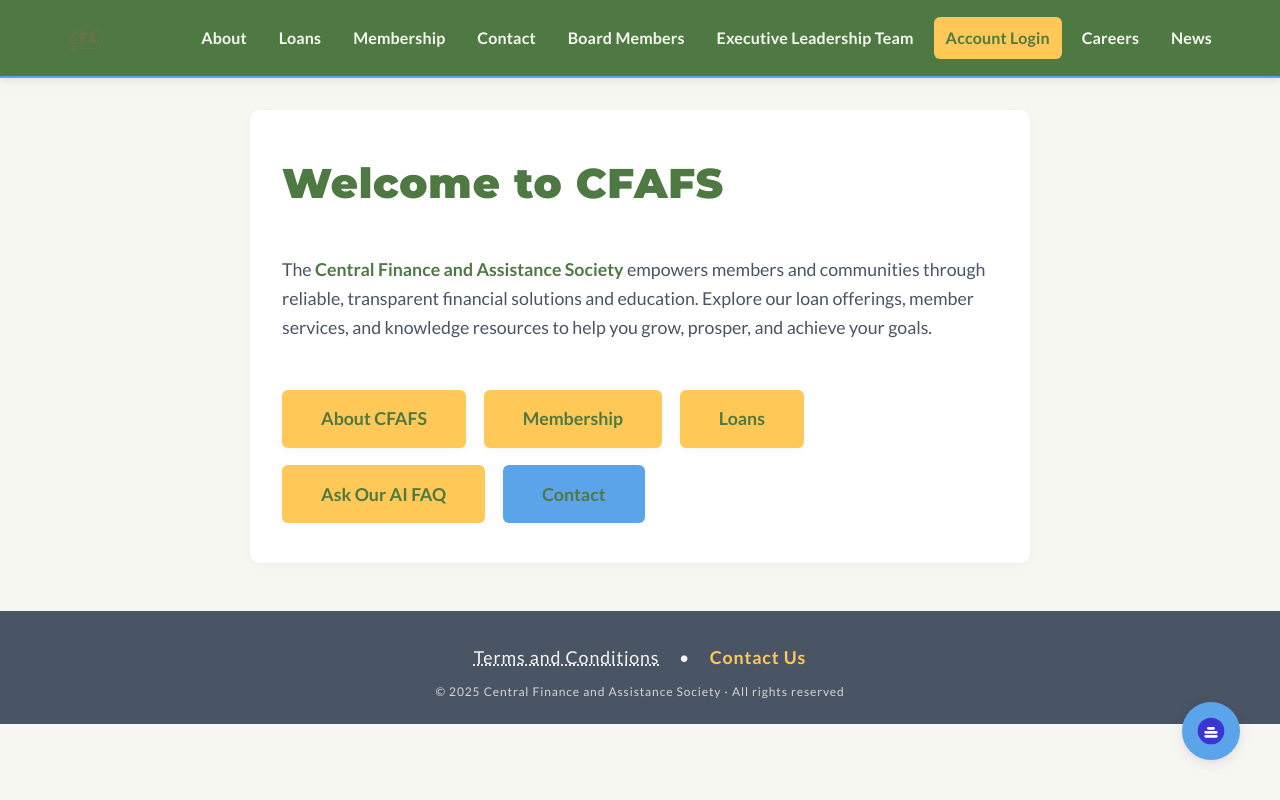
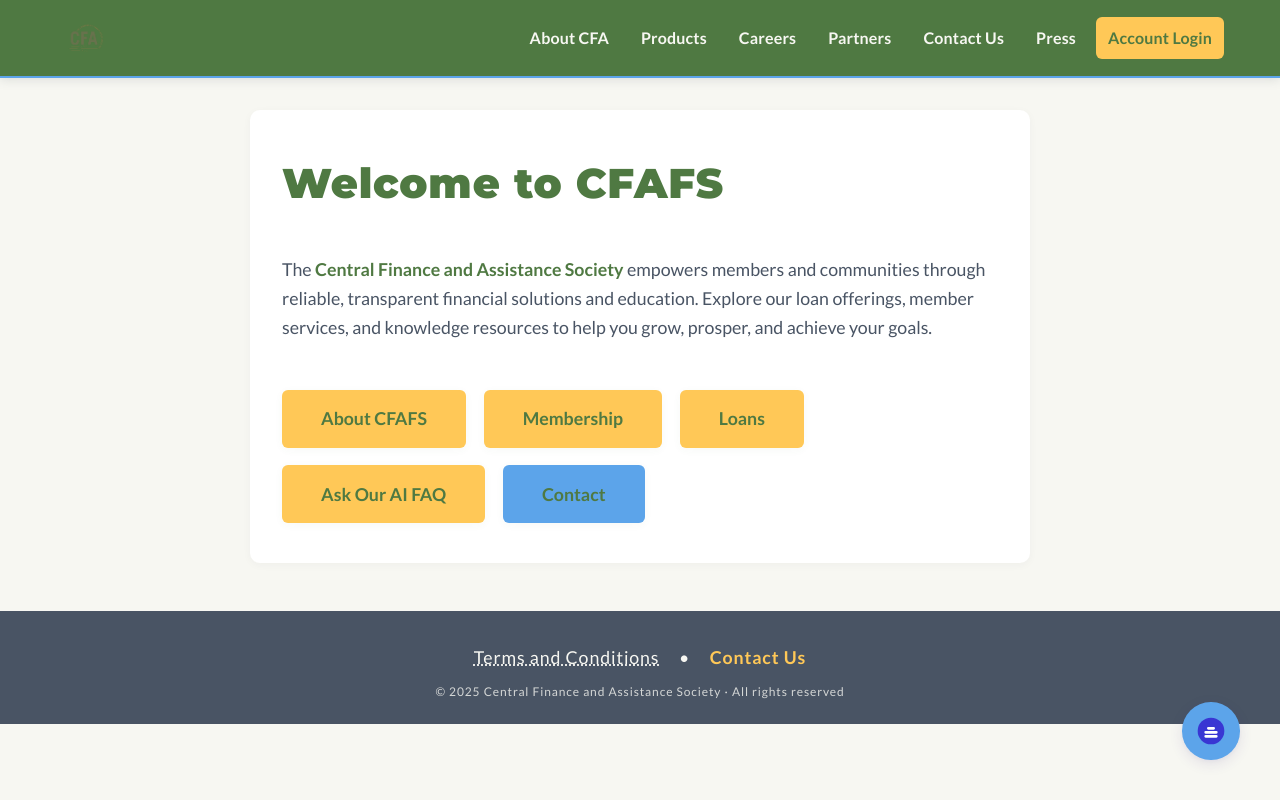
Before and after one commit to drichardsCFA/cfafs, a Next.js app in the folder frontend/: page / in a window 1280 px wide. Built offline with nearby package versions, Linux system fonts and the light colour scheme.

Commit message:
Refactor navigation: right-aligned, dropdowns for About CFA and Products, updated menu structure and links, improved CSS for dropdowns and alignment.

```diff
--- a/frontend/src/app/globals.css
+++ b/frontend/src/app/globals.css
@@ -459,3 +459,73 @@ footer.site-footer strong {
   background: var(--color-neutral-light);
   color: var(--color-primary);
 }
+
+/* Dropdown menu styles */
+.nav-menu .dropdown {
+  position: relative;
+}
+.nav-menu .dropdown-toggle {
+  cursor: pointer;
+  padding: 0.5rem 0.75rem;
+  color: var(--color-neutral-light);
+  font-weight: 600;
+  border-radius: 6px;
+  transition: background 0.2s, color 0.2s;
+  display: block;
+}
+.nav-menu .dropdown-toggle:hover,
+.nav-menu .dropdown-toggle:focus {
+  background: var(--color-secondary);
+  color: var(--color-neutral-dark);
+}
+.nav-menu .dropdown-menu {
+  display: none;
+  position: absolute;
+  right: 0;
+  top: 100%;
+  min-width: 210px;
+  background: var(--color-primary);
+  box-shadow: 0 4px 16px rgba(44, 41, 68, 0.09);
+  border-radius: 8px;
+  z-index: 100;
+  padding: 0.5rem 0;
+}
+.nav-menu .dropdown:hover .dropdown-menu,
+.nav-menu .dropdown:focus-within .dropdown-menu {
+  display: block;
+}
+.nav-menu .dropdown-menu li {
+  width: 100%;
+}
+.nav-menu .dropdown-menu a {
+  padding: 0.5rem 1.2rem;
+  color: var(--color-neutral-light);
+  border-radius: 0;
+  font-weight: 500;
+  background: none;
+}
+.nav-menu .dropdown-menu a:hover,
+.nav-menu .dropdown-menu a:focus {
+  background: var(--color-secondary);
+  color: var(--color-neutral-dark);
+}
+
+/* Right-align nav menu */
+.nav-menu ul {
+  justify-content: flex-end !important;
+  width: 100%;
+}
+
+@media (max-width: 768px) {
+  .nav-menu .dropdown-menu {
+    position: static;
+    min-width: 0;
+    box-shadow: none;
+    background: var(--color-primary);
+    border-radius: 0;
+    padding: 0;
+  }
+  .nav-menu .dropdown-menu a {
+    padding-left: 2rem;
+  }
+}
--- a/frontend/src/app/layout.tsx
+++ b/frontend/src/app/layout.tsx
@@ -28,20 +28,33 @@ export default function RootLayout({
                   <img src="/images/cfafs-logo.png" alt="CFAFS Logo" height="36" />
                 </Link>
               </div>
-
               <NavToggle />
-
               <div id="primary-menu" className="nav-menu">
-                <ul>
-                  <li><Link href="/about">About</Link></li>
-                  <li><Link href="/loans">Loans</Link></li>
-                  <li><Link href="/membership">Membership</Link></li>
-                  <li><Link href="/contact">Contact</Link></li>
-                  <li><Link href="/board-members">Board Members</Link></li>
-                  <li><Link href="/executive-leadership-team">Executive Leadership Team</Link></li>
+                <ul style={{ justifyContent: 'flex-end', width: '100%' }}>
+                  {/* About CFA Dropdown */}
+                  <li className="dropdown">
+                    <span tabIndex={0} className="dropdown-toggle">About CFA</span>
+                    <ul className="dropdown-menu">
+                      <li><Link href="/about#market-mission">Market & Mission</Link></li>
+                      <li><Link href="/about#members">Members</Link></li>
+                      <li><Link href="/about#soc-ii">SOC II & Certifications</Link></li>
+                      <li><Link href="/board-members">Board of Directors</Link></li>
+                      <li><Link href="/executive-leadership-team">CFA Executive Team</Link></li>
+                    </ul>
+                  </li>
+                  {/* Products Dropdown */}
+                  <li className="dropdown">
+                    <span tabIndex={0} className="dropdown-toggle">Products</span>
+                    <ul className="dropdown-menu">
+                      <li><Link href="/loans#loan-products">Loan Products</Link></li>
+                      <li><Link href="/loans#field-finance">Field Finance</Link></li>
+                    </ul>
+                  </li>
+                  <li><Link href="/careers">Careers</Link></li>
+                  <li><Link href="/about#developers">Partners</Link></li>
+                  <li><Link href="/contact">Contact Us</Link></li>
+                  <li><Link href="/news">Press</Link></li>
                   <li><Link href="/account-login" className="login-btn">Account Login</Link></li>
-                  <li><Link href="/careers">Careers</Link></li>
-                  <li><Link href="/news">News</Link></li>
                 </ul>
               </div>
             </div>
```
